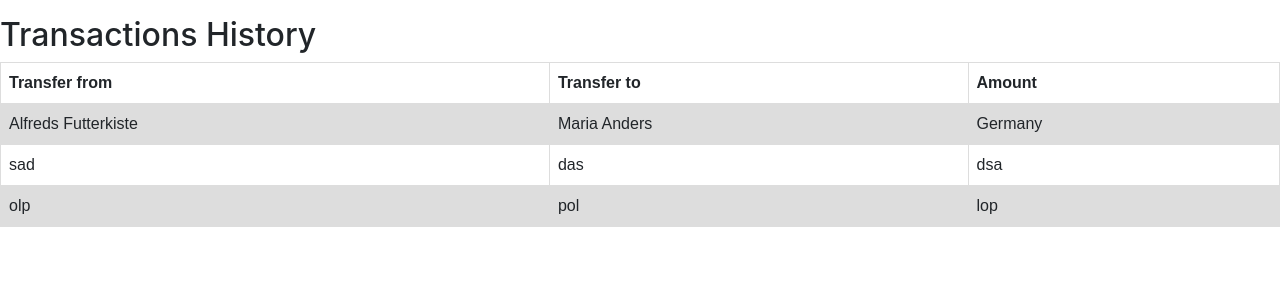
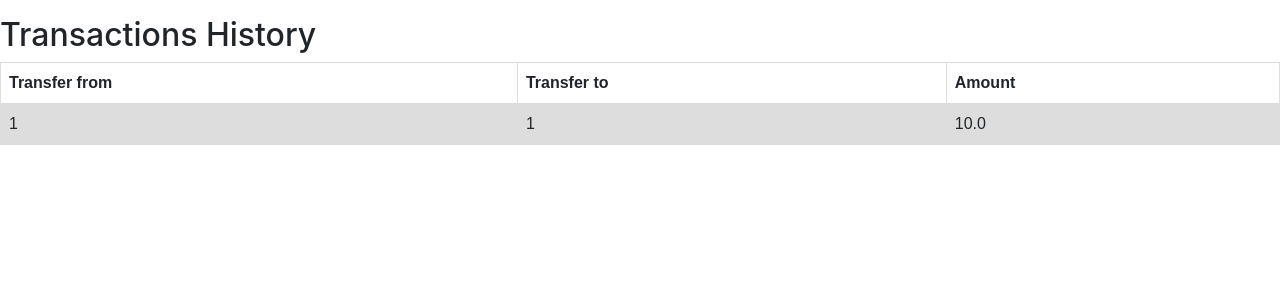
Before and after one commit to RideTheSkyP/ComputerSecurity, a Django app: page /transactionsHistory/ in a window 1280 px wide. Shown: the part 97-397 px from the top of the page. Run offline with Django 3.2, Linux system fonts and the light colour scheme; a user stored in the database is signed in; tables that the repository leaves empty hold one stand-in row (values such as "Sample post"); parts of the project's set-up code (start-up, migrations or seed data) failed here and were passed over; some libraries are stand-ins or nearby versions.

Commit message:
Added transaction history.

```diff
--- a/L5/Ex1/core/views.py
+++ b/L5/Ex1/core/views.py
@@ -8,9 +8,7 @@ from django.forms.forms import BaseForm, Form
 from django.contrib.auth.models import User
 from django.utils.translation import ugettext_lazy as _
 from core.models import Transfers
-from bs4 import BeautifulSoup
 from pathlib import Path
-from django.template import Template, Context
 
 
 BASE = Path(__file__).resolve().parent.parent
@@ -67,8 +65,9 @@ def transfer(request):
 
 @login_required()
 def transactionsHistory(request):
-
-    transactions = [{"sad", "das", "dsa"}, {"pol", "olp", "lop"}]
+    transactions = []
+    for t in Transfers.objects.raw(f"select * from core_transfers where userId={request.user.id}"):
+        transactions.append([t.transferFrom, t.transferTo, t.amount])
     return render(request, "transactionsHistory.html", {"transactions": transactions})
 
 
--- a/L5/Ex1/templates/transactionsHistory.html
+++ b/L5/Ex1/templates/transactionsHistory.html
@@ -29,11 +29,6 @@
             <th>Transfer to</th>
             <th>Amount</th>
         </tr>
-        <tr>
-            <td>Alfreds Futterkiste</td>
-            <td>Maria Anders</td>
-            <td>Germany</td>
-        </tr>
         {% for transaction in transactions %}
         <tr>
             {% for item in transaction %}
```
